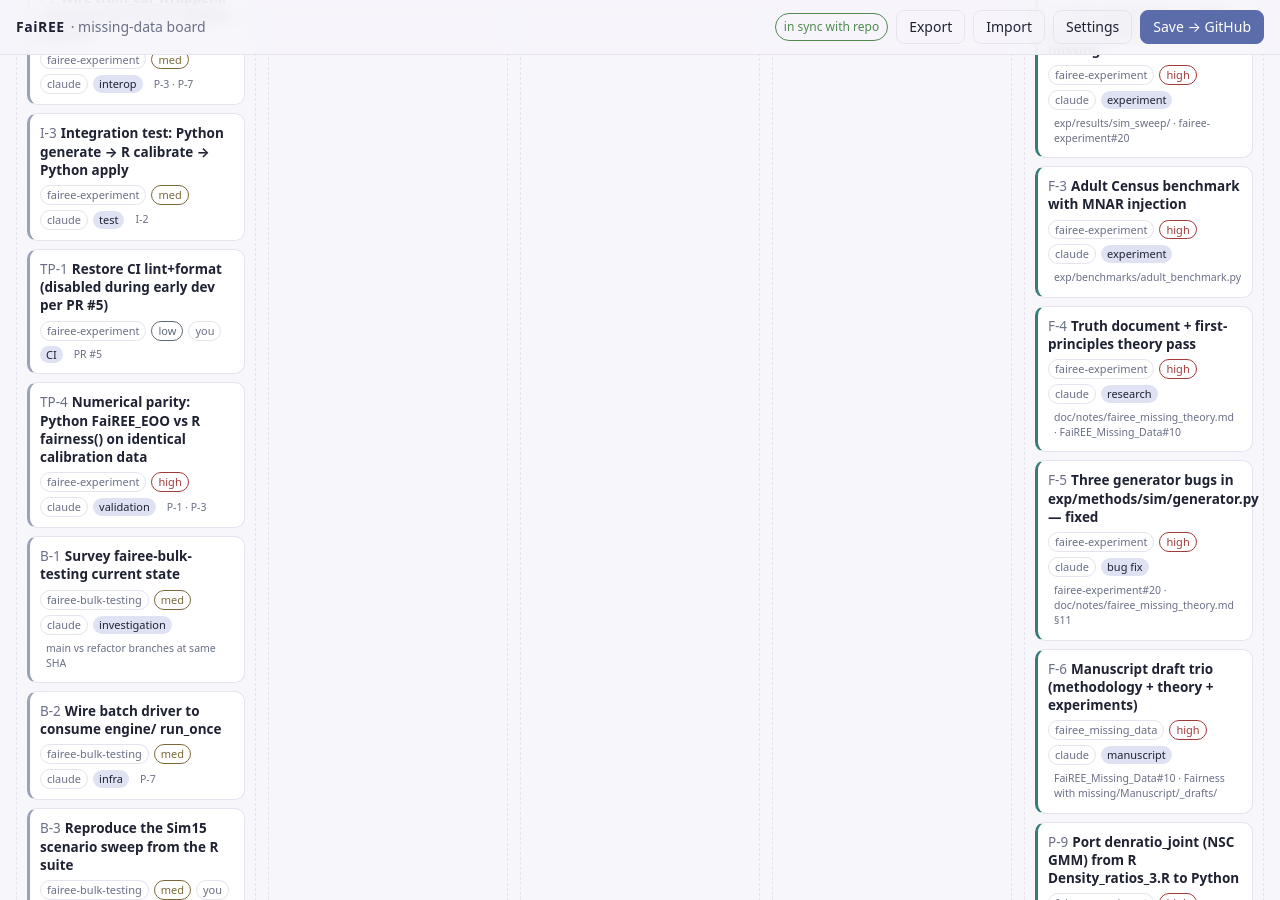
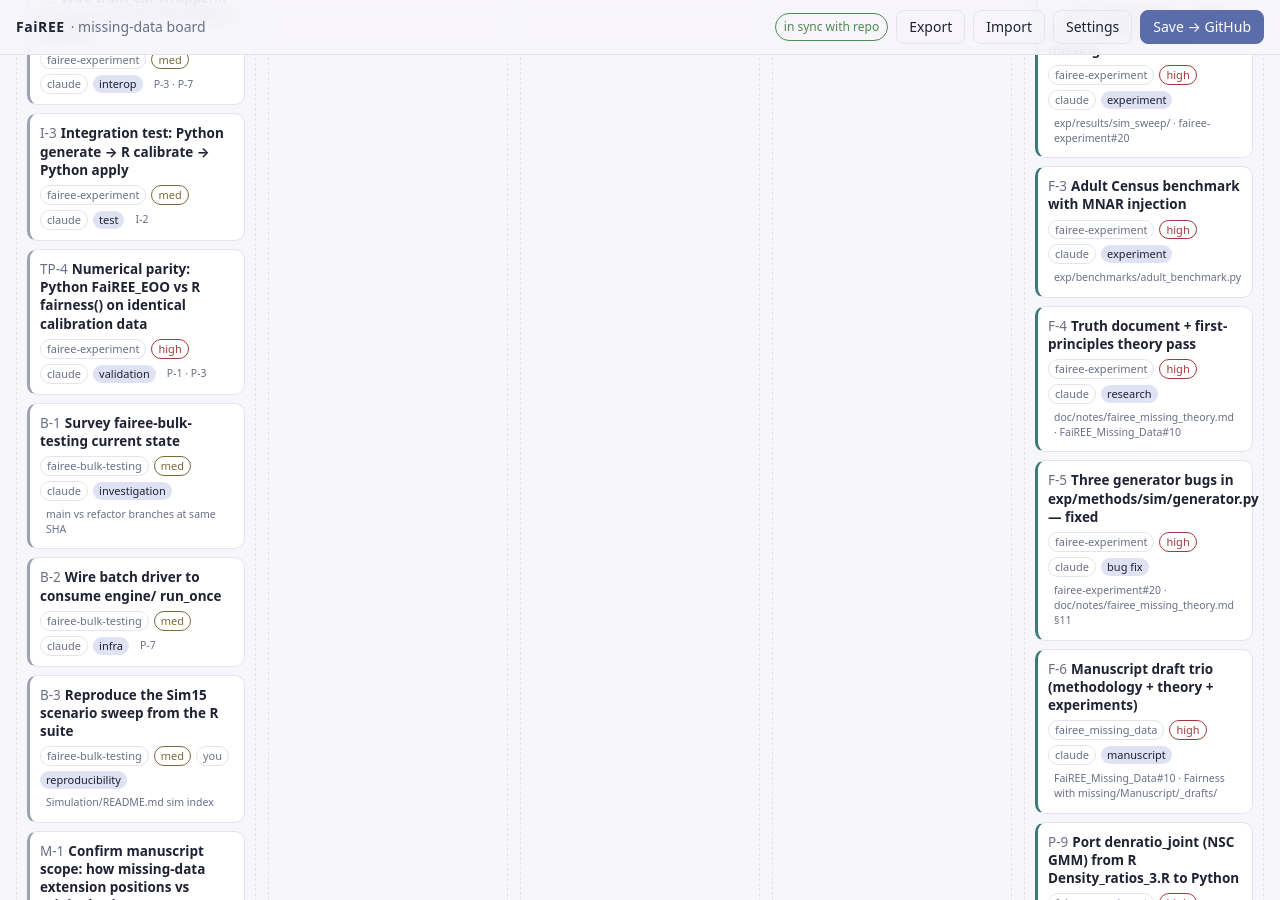
Before and after one commit to yulinl2/yulinl2.github.io, a Jekyll site: the page fairee-board/index.html, which Jekyll copies as it is, in a window 1280 px wide and 900 px high, scrolled down 2229 px. Built offline with Jekyll 4.4.1, drawn with Linux system fonts in a browser that asks for light colours; part of the change alters nothing that is shown; some of the changed text lies outside the part shown.

Commit message:
board: TP-1 closed (CI lint restored via ruff)

```diff
--- a/fairee-board/assets/data/roadmap.json
+++ b/fairee-board/assets/data/roadmap.json
@@ -480,14 +480,14 @@
       "group": "TP",
       "title": "Restore CI lint+format (disabled during early dev per PR #5)",
       "category": "CI",
-      "status": "proposed",
+      "status": "closed",
       "priority": "low",
       "owner": "you",
       "repo": "fairee-experiment",
       "refs": [
         "PR #5"
       ],
-      "detail": "PR #5 stripped lint/format from CI 'for now'. Re-enable once the engine package is importable (P-1) and there's stable code to format."
+      "detail": "CLOSED 2026-05-31: Restored CI lint workflow in .github/workflows/auto-format.yml using ruff (replaces flake8+black+isort). Non-blocking continue-on-error: true so it surfaces warnings without blocking PR merges; flip to false when codebase is fully clean."
     },
     {
       "id": "TP-2",
```
